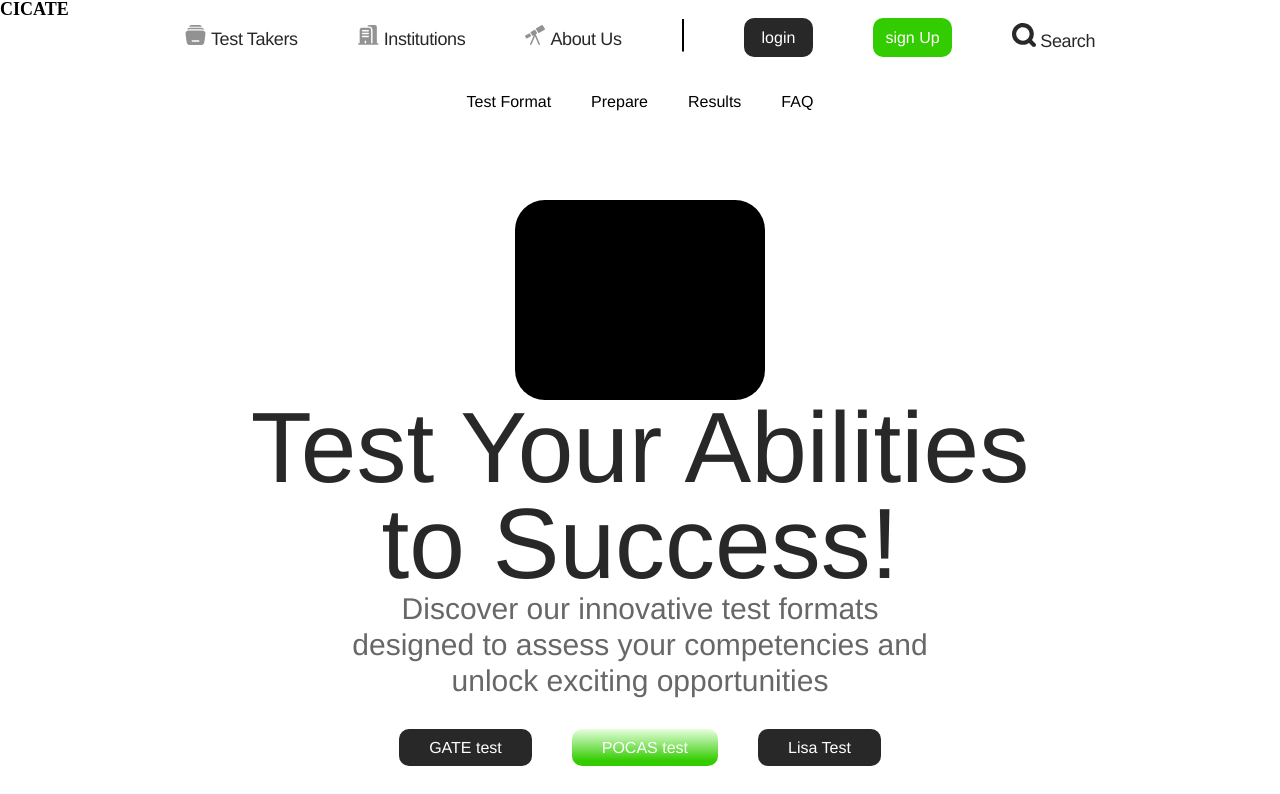
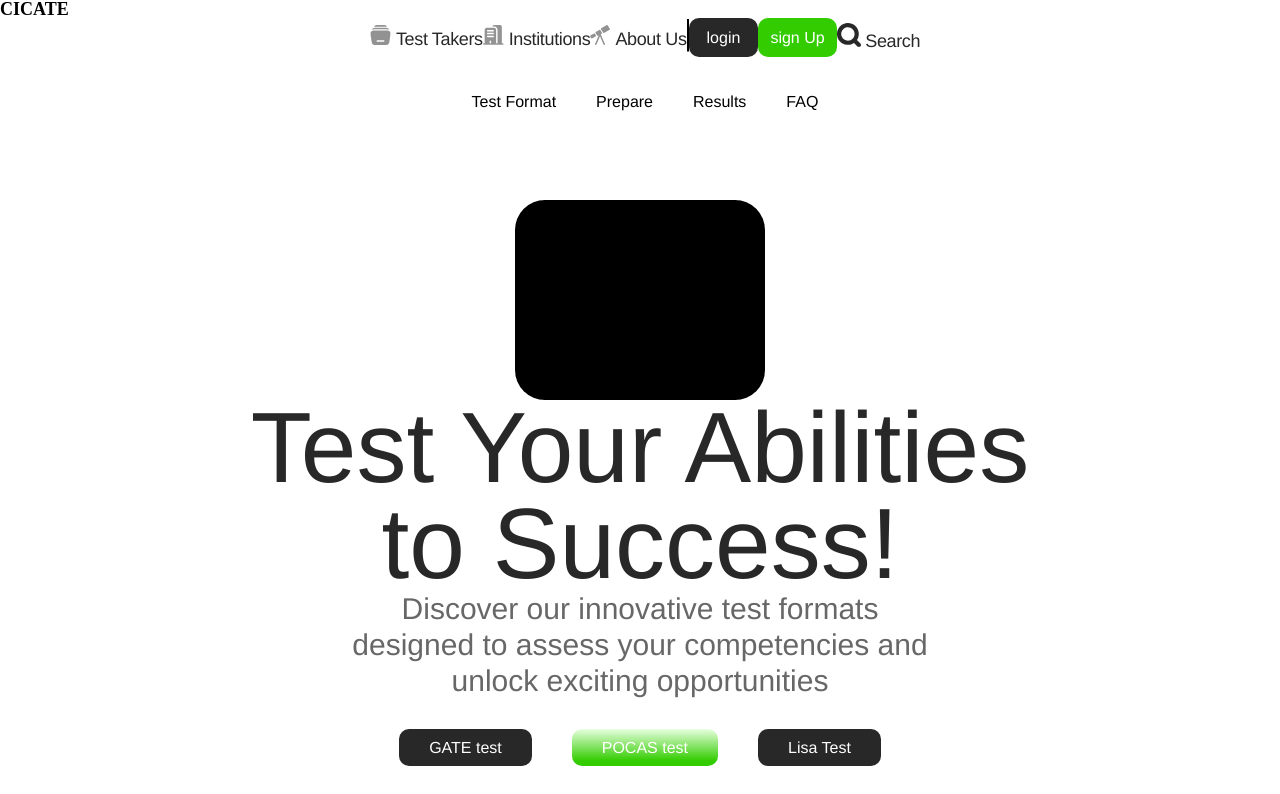
Before and after one commit to Valuegate/CicateProject, a React (Create React App) app: page / in a window 1280 px wide. Shown: the top 794 px of the page. Built offline with nearby package versions, Linux system fonts and the light colour scheme.

Commit message:
stage them

```diff
--- a/src/components/containers/navbar/style.css
+++ b/src/components/containers/navbar/style.css
@@ -26,13 +26,16 @@ body {
     text-decoration: none;
     position: fixed;
     z-index: 2;
-    gap: 10px;
     width: 100%;
     top: 0;
     background-color: #ffffff;
     height: 100px;
 
 }
+
+.navv > * + * {
+    margin-left: 10px; /* Adjust as needed */
+  }
 
 
 .vector {
@@ -63,11 +66,8 @@ letter-spacing: -0.3px;
 line-height: 1.4px;
 text-align: right;
 cursor: pointer;
+    }
 
-
-
-
-    }
 .nav_brand{
     font-weight: bold;
     font-size: 18px;
@@ -157,12 +157,15 @@ cursor: pointer;
 display: flex;
 align-items: center;
 justify-content: center;
-gap: 6rem;
 text-decoration: none;
 font-family: "PP Monument Extended-Regular", Helvetica;
 cursor: pointer;
 font-size: 10px;
 }
+
+.nav_menu > * + * {
+    margin-left: 6rem; /* Adjust as needed */
+  }
 
 .nav__toggler div{
  width:2.5rem;
@@ -211,7 +214,6 @@ font-size: 10px;
        color: #282828;
        font-family: "Monument Extended-Regular", Helvetica;
       display: flex;
-      gap: 4rem;
       text-decoration: none;
       position: relative;
       margin-top: 10vh;
@@ -221,10 +223,11 @@ font-size: 10px;
       height: 70px;
      margin-top: 10px;
 
-
      }
 
-
+     .under__Header > * + * {
+        margin-left: 4rem; /* Adjust as needed */
+      }
 
      .box .gradient {
        background: radial-gradient(50% 50% at 50% 50%, rgb(51, 204, 0) 0%, rgba(217, 217, 217, 0) 100%);
```
